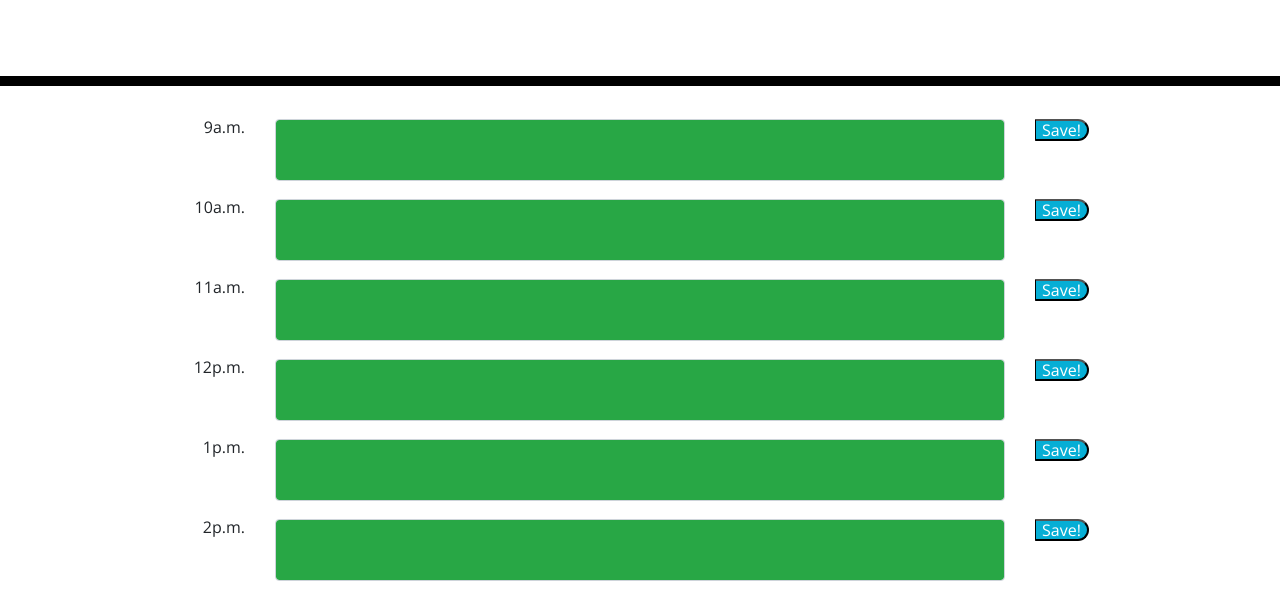
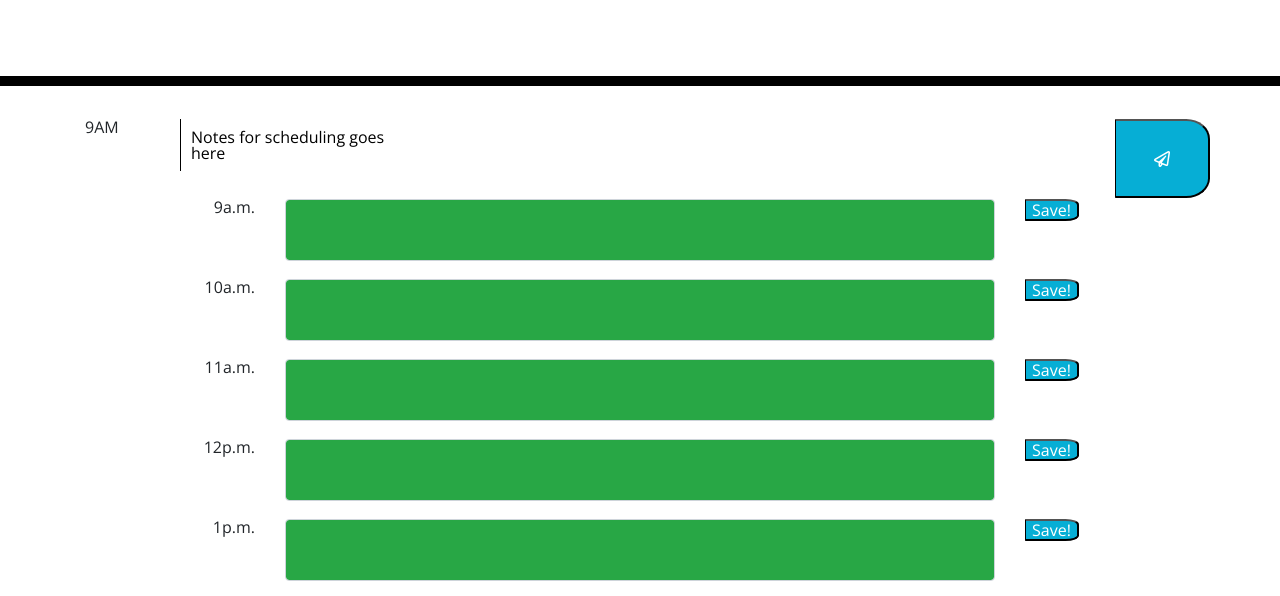
Before and after one commit to HEEM86/Minimal-Day-Planner, a plain HTML site: page index.html in a window 1280 px wide. Shown: the part 182-778 px from the top of the page. Drawn offline with nearby package versions, Linux system fonts and the light colour scheme.

```diff
--- a/index.html
+++ b/index.html
@@ -29,14 +29,14 @@
       <p class="lead">A Minimal Planner app for scheduling your work day</p>
       <p id="currentDay" class="lead"></p>
     </header>
-    <!-- <div class="container">
+    <div class="container">
         <form class="time-space" id="7AM"></form>
         <div class="row">
           <div class="col-md-1">9AM</div>
           <div class="col-md-10 description" id="inlineFormInput"><textarea>Notes for scheduling goes here</textarea></div>
           <button type="submit" data-event="none" class="col-md-1 saveBtn"><i class="far fa-paper-plane"></i></button>
       </div>
-   -->
+
 
    <div class="container">
     <div id="planner">
--- a/script.js
+++ b/script.js
@@ -9,7 +9,7 @@ function displayTime() {
     for ( let index = 0; index < workHours.length; index++) {
 
         var row = $("<div class = 'row'>"); // creating dynamic row
-        var col1 = $("<div class = 'col-sm-2 text-right col1'>"); // creating column within the row
+        var col1 = $("<div class = 'col-md-2 text-right col1'>"); // creating column within the row
 
         var getWorkHour = workHours[index] + "a.m.";
         console.log(getWorkHour);
@@ -27,7 +27,7 @@ function displayTime() {
         col1.append(getWorkHour);
 
         //building the second column
-        var col2 =  $("<div class = 'col-sm-8 col2'>"); // creating column within the row
+        var col2 =  $("<div class = 'col-md-8 col2'>"); // creating column within the row
 
         var textArea = $("<textarea>"); // create element
             textArea.attr("id", "textarea", + index)
--- a/style.css
+++ b/style.css
@@ -59,8 +59,8 @@ body {
 
   .saveBtn {
     border-left: 1px solid black;
-    border-top-right-radius: 15px;
-    border-bottom-right-radius: 15px;
+    border-top-right-radius: 25%;
+    border-bottom-right-radius: 25%;
     background-color: #06AED5;
     color: white;
   }
```
